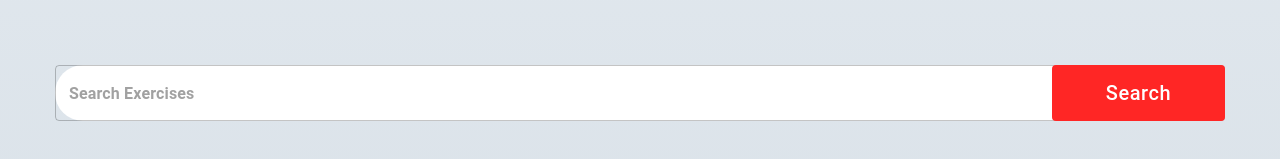
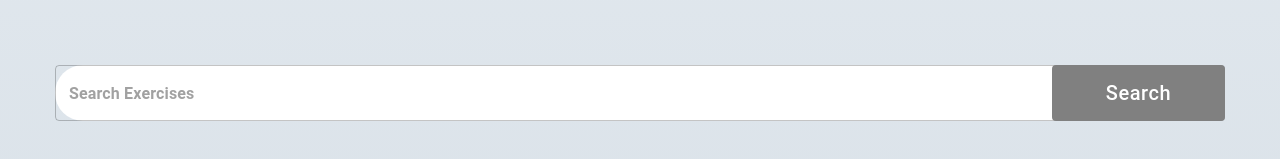
Before and after one commit to Sugam-01/Active_Aura, a React (Create React App) app: page / in a window 1280 px wide. Shown: the part 1256-1415 px from the top of the page. Built offline with nearby package versions, Linux system fonts and the light colour scheme; no server answers.

Commit message:
Update SearchExercises.js

```diff
--- a/src/components/SearchExercises.js
+++ b/src/components/SearchExercises.js
@@ -50,7 +50,7 @@ const SearchExercises = ({ setExercises, bodyPart, setBodyPart }) => {
           placeholder="Search Exercises"
           type="text"
         />
-        <Button className="search-btn" sx={{ bgcolor: '#FF2625', color: '#fff', textTransform: 'none', width: { lg: '173px', xs: '80px' }, height: '56px', position: 'absolute', right: '0px', fontSize: { lg: '20px', xs: '14px' } }} onClick={handleSearch}>
+        <Button className="search-btn" sx={{ bgcolor: 'GrayText', color: '#fff', textTransform: 'none', width: { lg: '173px', xs: '80px' }, height: '56px', position: 'absolute', right: '0px', fontSize: { lg: '20px', xs: '14px' } }} onClick={handleSearch}>
           Search
         </Button>
       </Box>
```
